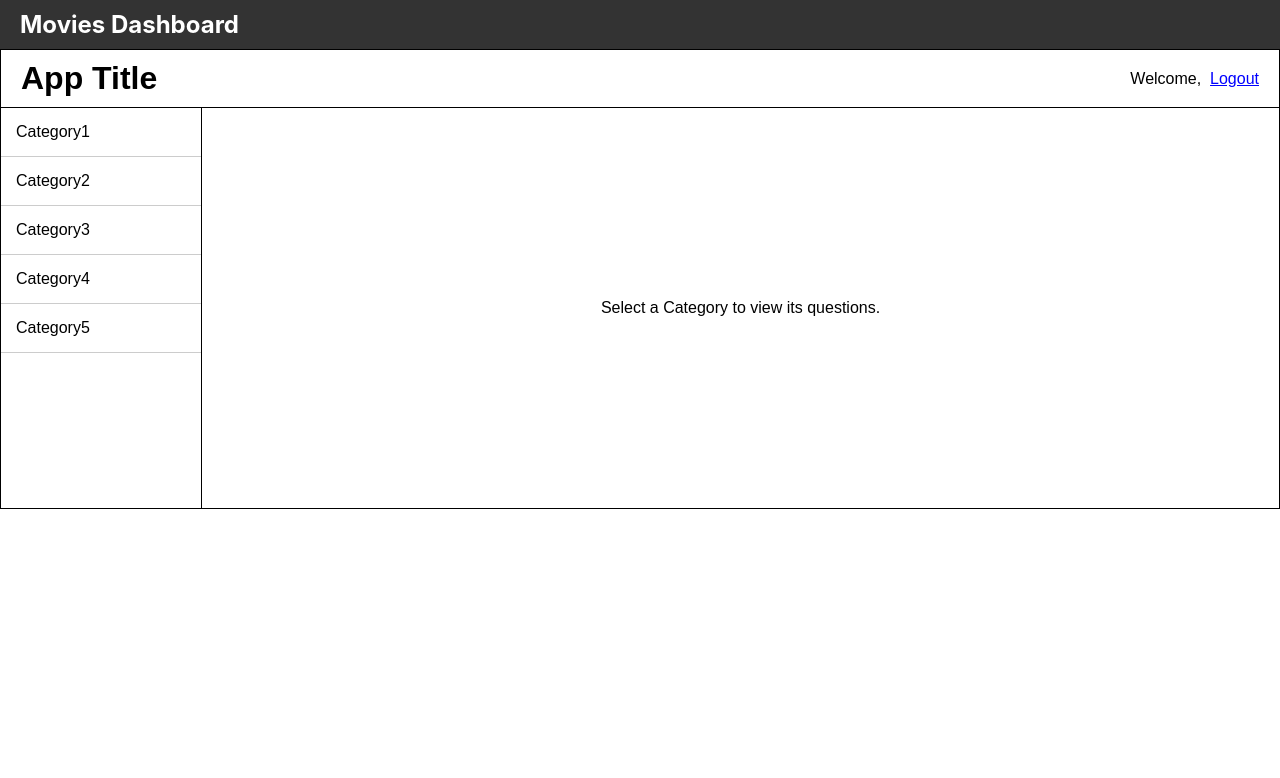
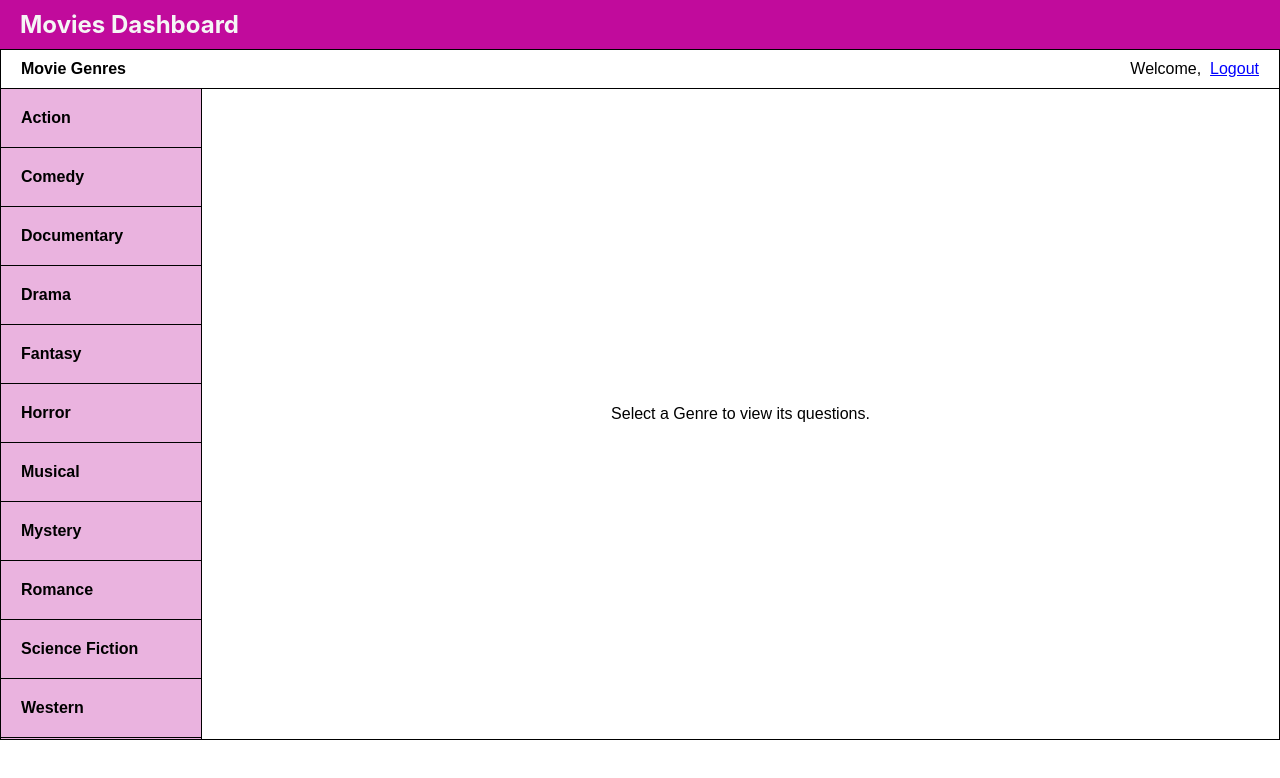
Before and after one commit to mstina03/moviesDashboard, a React (Create React App) app in the folder movies-frontend/: page /dashboard in a window 1280 px wide. Shown: the top 778 px of the page. Built offline with nearby package versions, Linux system fonts and the light colour scheme.

Commit message:
set up dashboard

```diff
--- a/movies-frontend/src/pages/Dashboard.css
+++ b/movies-frontend/src/pages/Dashboard.css
@@ -22,7 +22,7 @@
 
 .dashboard-body {
     display: flex;
-    height: 400px;
+    height: 650px;
 }
 
 .sidebar {
@@ -30,12 +30,18 @@
     border-right: 1px solid #000;
     display: flex;
     flex-direction: column;
+    background-color: #eab3df;
+}
+
+.category:hover {
+    background-color: whitesmoke;
 }
 
 .category {
-    padding: 15px;
-    border-bottom: 1px solid #ccc;
+    padding: 20px;
+    border-bottom: 1px solid black;
     cursor: pointer;
+    font-weight: bold;
 }
 
 .main-content {
--- a/movies-frontend/src/pages/Dashboard.js
+++ b/movies-frontend/src/pages/Dashboard.js
@@ -1,13 +1,21 @@
-import React from 'react';
+import React, { useState } from 'react';
 import './Dashboard.css';
 
 const Dashboard = ({ uname = "Username" }) => {
-    const categories = ["Category1", "Category2", "Category3", "Category4", "Category5"];
+    const categories = ["Action", "Comedy", "Documentary", "Drama", "Fantasy", "Horror", "Musical", "Mystery", "Romance", "Science Fiction", "Western"];
+
+    // store which category is selected
+    const [selectedCategory, setSelectedCategory] = useState(null);
+
+    const handleCategoryClick = (cat) => {
+        setSelectedCategory(cat);
+        console.log("Selected category:", cat);
+    };
 
     return (
         <div className="dashboard-container">
             <header className="dashboard-header">
-                <h1 className="app-title">App Title</h1>
+                <h4 className="app-title">Movie Genres</h4>
                 <div className="user-info">
                     Welcome, {uname} &nbsp;
                     <a href="/logout">Logout</a>
@@ -17,14 +25,22 @@ const Dashboard = ({ uname = "Username" }) => {
             <div className="dashboard-body">
                 <aside className="sidebar">
                     {categories.map((cat, index) => (
-                        <div key={index} className="category">
+                        <div
+                            key={index}
+                            className={`category ${selectedCategory === cat ? 'active' : ''}`}
+                            onClick={() => handleCategoryClick(cat)}
+                        >
                             {cat}
                         </div>
                     ))}
                 </aside>
 
                 <main className="main-content">
-                    <p>Select a Category to view its questions.</p>
+                    {selectedCategory ? (
+                        <p>What's the top rated <strong>{selectedCategory}</strong> movie of the year?</p>
+                    ) : (
+                        <p>Select a Genre to view its questions.</p>
+                    )}
                 </main>
             </div>
         </div>
--- a/movies-frontend/src/pages/Layout.css
+++ b/movies-frontend/src/pages/Layout.css
@@ -1,5 +1,5 @@
 nav {
-    background-color: #333;
+    background-color: #c10b9c;
     padding: 10px 20px;
     display: flex;
     align-items: center;
@@ -7,7 +7,7 @@ nav {
 }
 
 .nav-title {
-    color: white;
+    color: whitesmoke;
     font-size: 24px;
     font-weight: bold;
 }
```
Also changed, not shown: movies-frontend/src/setupTests.js (deleted, +0 -5 lines), movies-frontend/src/logo.svg (deleted).
